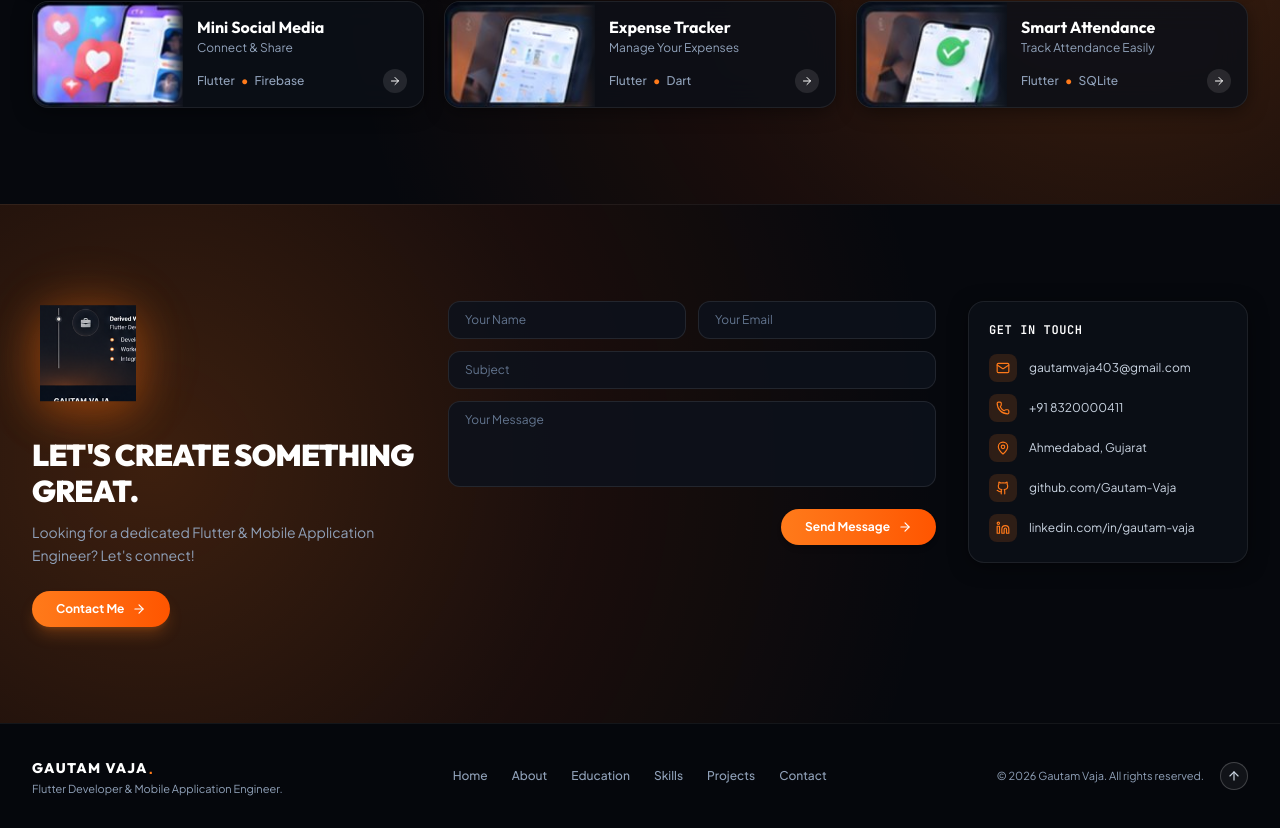
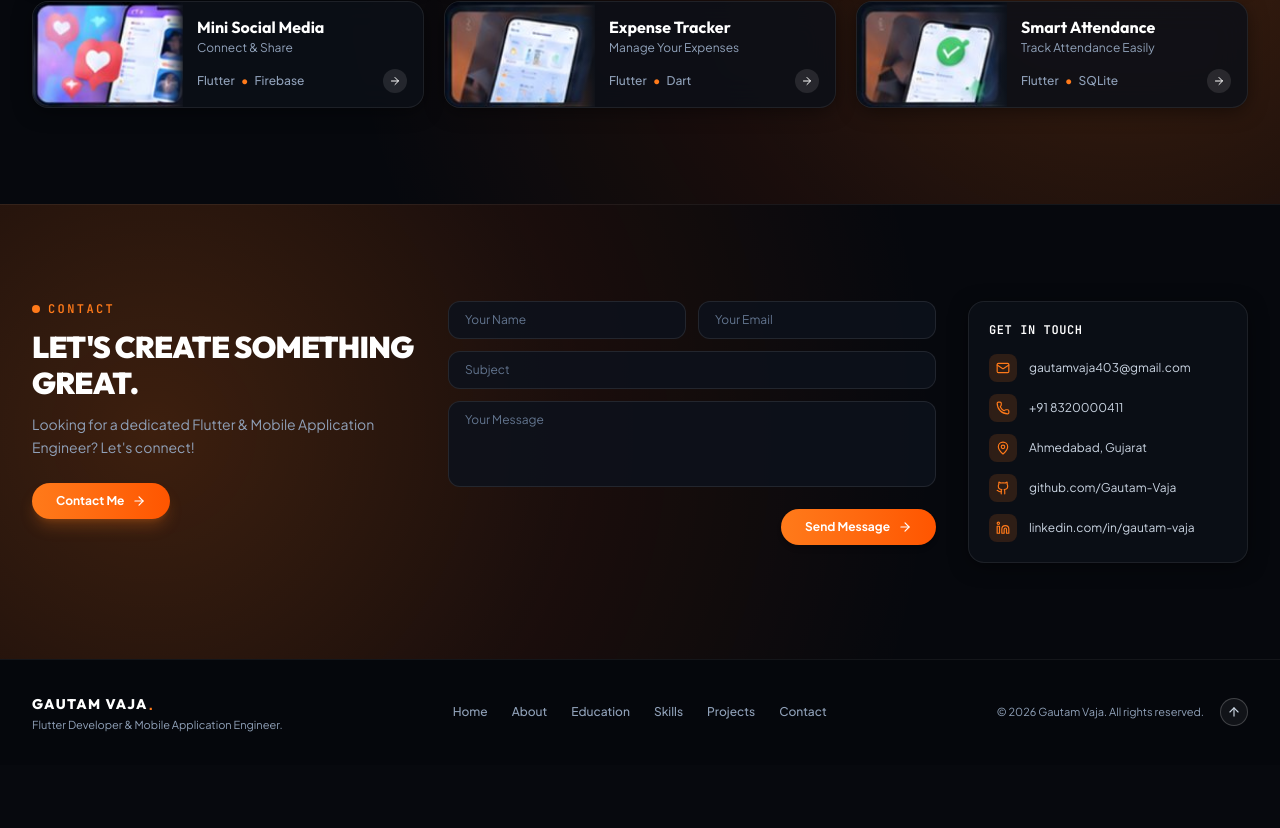
Before and after one commit to Gautam-Vaja/PortfolioApp, a React (Vite) app: page / in a window 1280 px wide. Shown: the part 3176-4004 px from the top of the page. After the commit the page ends 3941 px from the top, so only its background shows below. Built offline with nearby package versions, Linux system fonts and the light colour scheme.

Commit message:
fix(contact): remove graphic above contact heading

```diff
--- a/src/components/Contact.tsx
+++ b/src/components/Contact.tsx
@@ -52,7 +52,7 @@ export default function Contact() {
     <section id="contact" className="py-20 lg:py-24 border-t border-white/[0.06] relative overflow-hidden glow-seq-left">
       <div className="mx-auto max-w-7xl px-4 sm:px-6 lg:px-8">
         <div className="grid grid-cols-1 items-start gap-8 lg:grid-cols-12">
-          {/* Left Column: 3D Torus, Headline & Contact Me Button matching mockup */}
+          {/* Left Column: Headline & Contact Me Button */}
           <motion.div
             initial={{ opacity: 0, x: -20 }}
             whileInView={{ opacity: 1, x: 0 }}
@@ -60,22 +60,14 @@ export default function Contact() {
             transition={{ duration: 0.6 }}
             className="lg:col-span-4 space-y-6"
           >
-            {/* 3D Ring/Torus Graphic matching mockup */}
-            <div className="relative w-28 h-28 flex items-center justify-center select-none">
-              <div className="pointer-events-none absolute -inset-2 rounded-full bg-[#FF7A1A]/20 blur-xl" />
-              <motion.div
-                animate={{ y: [0, -4, 0] }}
-                transition={{ repeat: Infinity, duration: 4, ease: 'easeInOut' }}
-              >
-                <img
-                  src="/assets/theme/contact_3d_torus.png"
-                  alt="3D torus ring with glowing sphere"
-                  className="blend-graphic-3d w-24 h-24 object-contain drop-shadow-[0_10px_20px_rgba(255,107,0,0.3)]"
-                />
-              </motion.div>
-            </div>
+            <div className="space-y-3">
+              <div className="flex items-center gap-2">
+                <span className="h-2 w-2 rounded-full bg-[#FF7A1A]" />
+                <span className="text-xs font-mono font-bold uppercase tracking-[0.2em] text-[#FF7A1A]">
+                  CONTACT
+                </span>
+              </div>
 
-            <div className="space-y-3">
               <h2 className="text-2xl sm:text-3xl font-black uppercase tracking-tight text-white font-display">
                 LET&apos;S CREATE SOMETHING GREAT.
               </h2>
```
